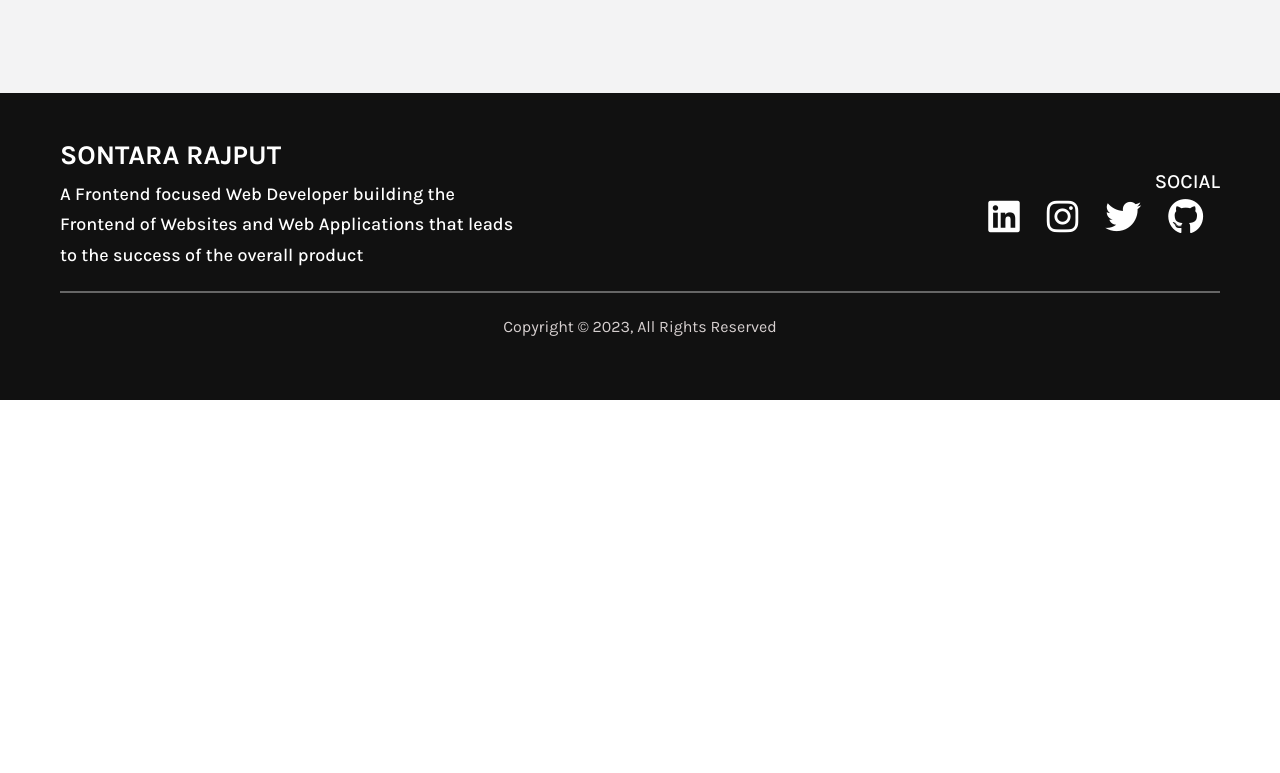
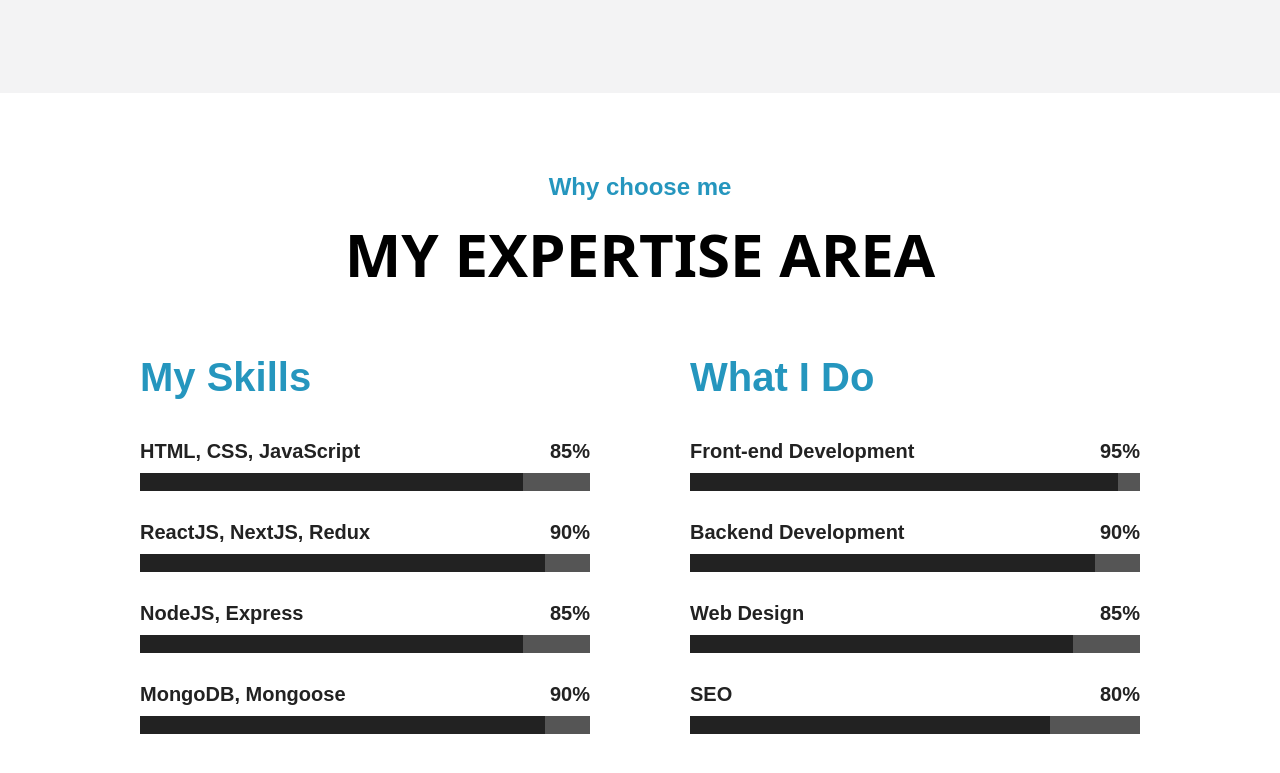
Before and after one commit to Sontara444/Sontara-Dev, a React (Create React App) app: page /about in a window 1280 px wide. Shown: the part 667-1440 px from the top of the page. Before the commit the page ends 1067 px from the top, so only its background shows below. Built offline with nearby package versions, Linux system fonts and the light colour scheme.

Commit message:
created expertise

```diff
--- a/src/Component/About/About.jsx
+++ b/src/Component/About/About.jsx
@@ -1,6 +1,7 @@
 import React from "react";
 import "./About.css";
 import { assets } from "../Assets/assets";
+import Expertise from "../Expertise/Expertise";
 
 const About = () => {
   const openCity = (evt, cityName) => {
@@ -165,6 +166,7 @@ const About = () => {
           </div>
         </div>
       </div>
+      <Expertise/>
       {/* <Work/> */}
       {/* <Contact/> */}
     </>
--- a/src/Component/Assets/assets.js
+++ b/src/Component/Assets/assets.js
@@ -8,6 +8,7 @@ import food_img from './food-website_img.png'
 import ageCalculator_img from './ageCalculator_img.png'
 import profile_img from './profile.png'
 import blue_img from './backgroundBlue_img.jpg'
+import black_img from './backgroundBlack_img.jpg'
 
 export const assets = {
     shopper_img,
@@ -19,6 +20,7 @@ export const assets = {
     ageCalculator_img,
     profile_img,
     blue_img,
-    shopper2_img
+    shopper2_img,
+    black_img
 
 }
--- /dev/null
+++ b/src/Component/Expertise/Expertise.css
@@ -0,0 +1,95 @@
+:root {
+  --grey: #666;
+  --black: #222;
+  --dark-black: #000;
+  --light-grey: #ddd; /* Added a lighter grey for subtle contrast */
+}
+
+.expertise {
+  background: #fff;
+  text-align: center;
+  padding: 80px 20px;
+}
+
+.expertise-wrapper {
+  width: 90%;
+  margin: 0 auto;
+}
+
+.expertise-subtitle {
+  color: var(--skyblue);
+  font-size: 24px;
+  font-weight: 700;
+  margin-bottom: 12px;
+}
+
+.expertise-title {
+
+  margin-bottom: 60px;
+  color: var(--dark-black);
+  font-weight: 700;
+  font-size: 6rem;
+  font-family: 'Rubik Doodle Shadow', system-ui;
+  text-transform: uppercase;
+
+}
+
+.expertise-container {
+  display: flex;
+  justify-content: space-between;
+  flex-wrap: wrap;
+  gap: 80px;
+  max-width: 1000px;
+  margin: auto;
+  text-align: left;
+}
+
+.expertise-skills,
+.expertise-what-i-do {
+  width: 45%;
+  min-width: 450px;
+}
+
+.expertise-heading {
+  color: var(--skyblue);
+  font-size: 40px;
+  font-weight: bold;
+  margin-bottom: 40px;
+}
+
+.expertise-skill {
+  display: flex;
+  flex-direction: column;
+  margin-bottom: 30px;
+}
+
+.expertise-skill span {
+  display: flex;
+  justify-content: space-between;
+  font-size: 20px;
+  color: var(--black);
+  font-weight: bold;
+}
+
+.expertise-progress {
+  width: 100%;
+  height: 18px;
+  background: var(--light-grey);
+  margin-top: 10px;
+  overflow: hidden;
+}
+
+.expertise-bar {
+  height: 100%;
+  background: var(--black);
+}
+
+/* Progress Bar Widths */
+.expertise-html { width: 85%; }
+.expertise-react { width: 90%; }
+.expertise-node { width: 85%; }
+.expertise-mongo { width: 90%; }
+.expertise-frontend { width: 95%; }
+.expertise-backend { width: 90%; }
+.expertise-webdesign { width: 85%; }
+.expertise-seo { width: 80%; }
--- /dev/null
+++ b/src/Component/Expertise/Expertise.jsx
@@ -0,0 +1,53 @@
+import React from "react";
+import "./Expertise.css";
+
+const Expertise = () => {
+  return (
+    <section className="expertise">
+      <div className="expertise-wrapper">
+        <h3 className="expertise-subtitle">Why choose me</h3>
+        <h2 className="expertise-title">My Expertise Area</h2>
+
+        <div className="expertise-container">
+          {/* Skills Section */}
+          <div className="expertise-skills">
+            <h3 className="expertise-heading">My Skills</h3>
+            {[
+              { name: "HTML, CSS, JavaScript", percent: 85, className: "html" },
+              { name: "ReactJS, NextJS, Redux", percent: 90, className: "react" },
+              { name: "NodeJS, Express", percent: 85, className: "node" },
+              { name: "MongoDB, Mongoose", percent: 90, className: "mongo" }
+            ].map((skill, index) => (
+              <div key={index} className="expertise-skill">
+                <span>{skill.name} <span>{skill.percent}%</span></span>
+                <div className="expertise-progress">
+                  <div className={`expertise-bar expertise-${skill.className}`}></div>
+                </div>
+              </div>
+            ))}
+          </div>
+
+          {/* What I Do Section */}
+          <div className="expertise-what-i-do">
+            <h3 className="expertise-heading">What I Do</h3>
+            {[
+              { name: "Front-end Development", percent: 95, className: "frontend" },
+              { name: "Backend Development", percent: 90, className: "backend" },
+              { name: "Web Design", percent: 85, className: "webdesign" },
+              { name: "SEO", percent: 80, className: "seo" }
+            ].map((work, index) => (
+              <div key={index} className="expertise-skill">
+                <span>{work.name} <span>{work.percent}%</span></span>
+                <div className="expertise-progress">
+                  <div className={`expertise-bar expertise-${work.className}`}></div>
+                </div>
+              </div>
+            ))}
+          </div>
+        </div>
+      </div>
+    </section>
+  );
+};
+
+export default Expertise;
--- a/src/Component/Navbar/Navbar.css
+++ b/src/Component/Navbar/Navbar.css
@@ -1,27 +1,4 @@
-@import url("https://fonts.googleapis.com/css2?family=Karla:wght@200;300;400;500;600;700;800&display=swap");
 
-html {
-  font-size: 62.5%;
-  color: #000;
-}
-
-:root {
-  --skyblue: #2596be;
-  --grey: #666;
-  --black: #222;
-  --dark-black: #000;
-}
-
-body {
-  font-family: "Karla", sans-serif;
-}
-
-* {
-  padding: 0;
-  margin: 0;
-  box-sizing: border-box;
-  scroll-behavior: smooth;
-}
 
 .navbar {
   box-shadow: 10px 1px 0px 1px #eee;
@@ -105,7 +82,6 @@ body {
   transform: rotate(45deg) translate(-5px, -5px);
 }
 
-/* Responsive Styles */
 
 
 /* ******************* Responsive ******************** */
--- a/src/Component/Projects/Projects.css
+++ b/src/Component/Projects/Projects.css
@@ -2,7 +2,6 @@
   width: 100%;
   padding: 8rem 0;
   background-color: #050505;
-
   color: white;
   text-align: center;
 }
--- a/src/index.css
+++ b/src/index.css
@@ -2,4 +2,22 @@
   padding: 0;
   margin: 0;
   box-sizing: border-box;
+  scroll-behavior: smooth;
 }
+@import url("https://fonts.googleapis.com/css2?family=Karla:wght@200;300;400;500;600;700;800&display=swap");
+
+html {
+  font-size: 62.5%;
+  color: #000;
+}
+
+:root {
+  --skyblue: #2596be;
+  --grey: #666;
+  --black: #222;
+  --dark-black: #000;
+}
+
+body {
+  font-family: "Karla", sans-serif;
+}
```
Also changed, not shown: src/Component/Contact/Contact.css (+1 -16 lines), src/Component/Assets/backgroundBlack_img.jpg (added).
